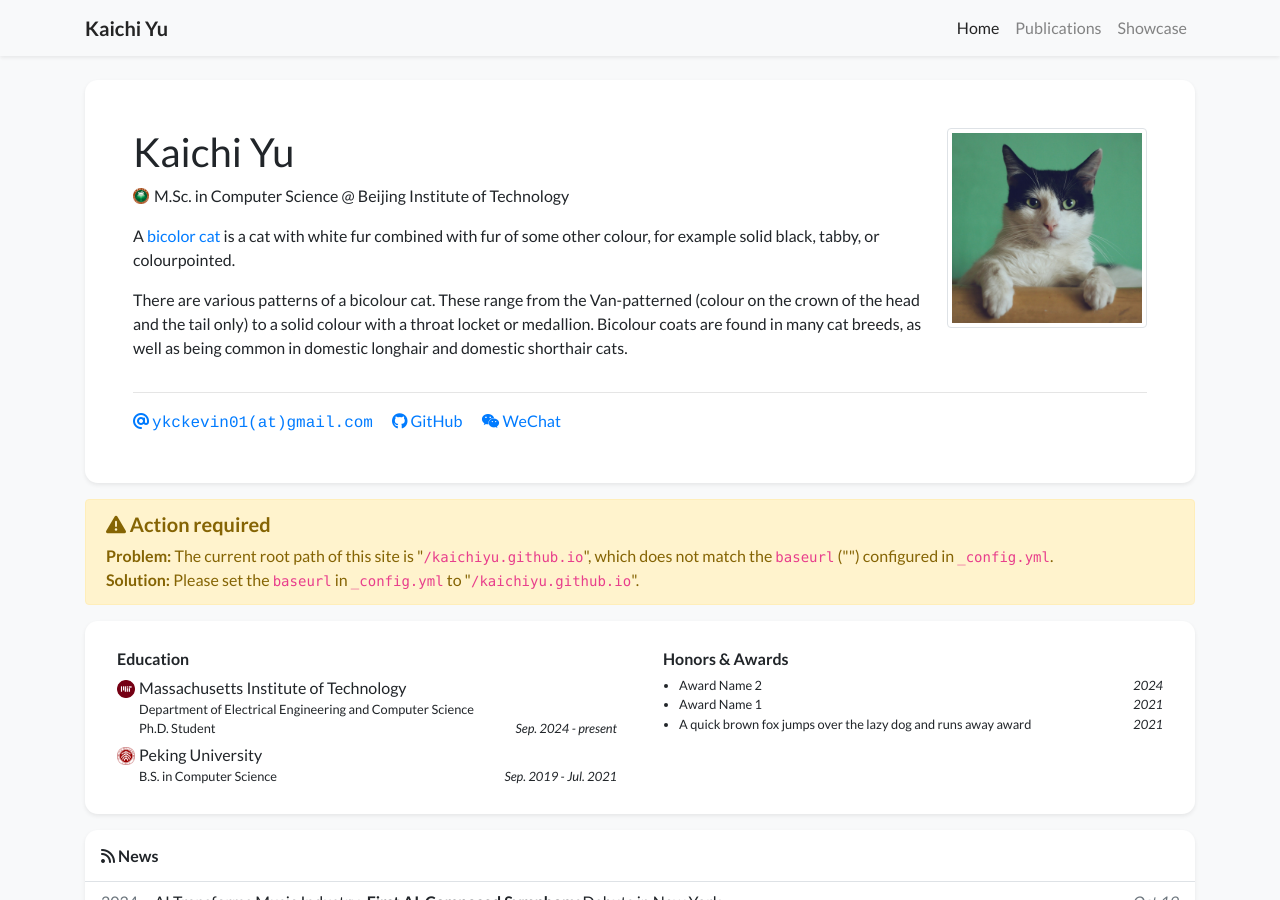
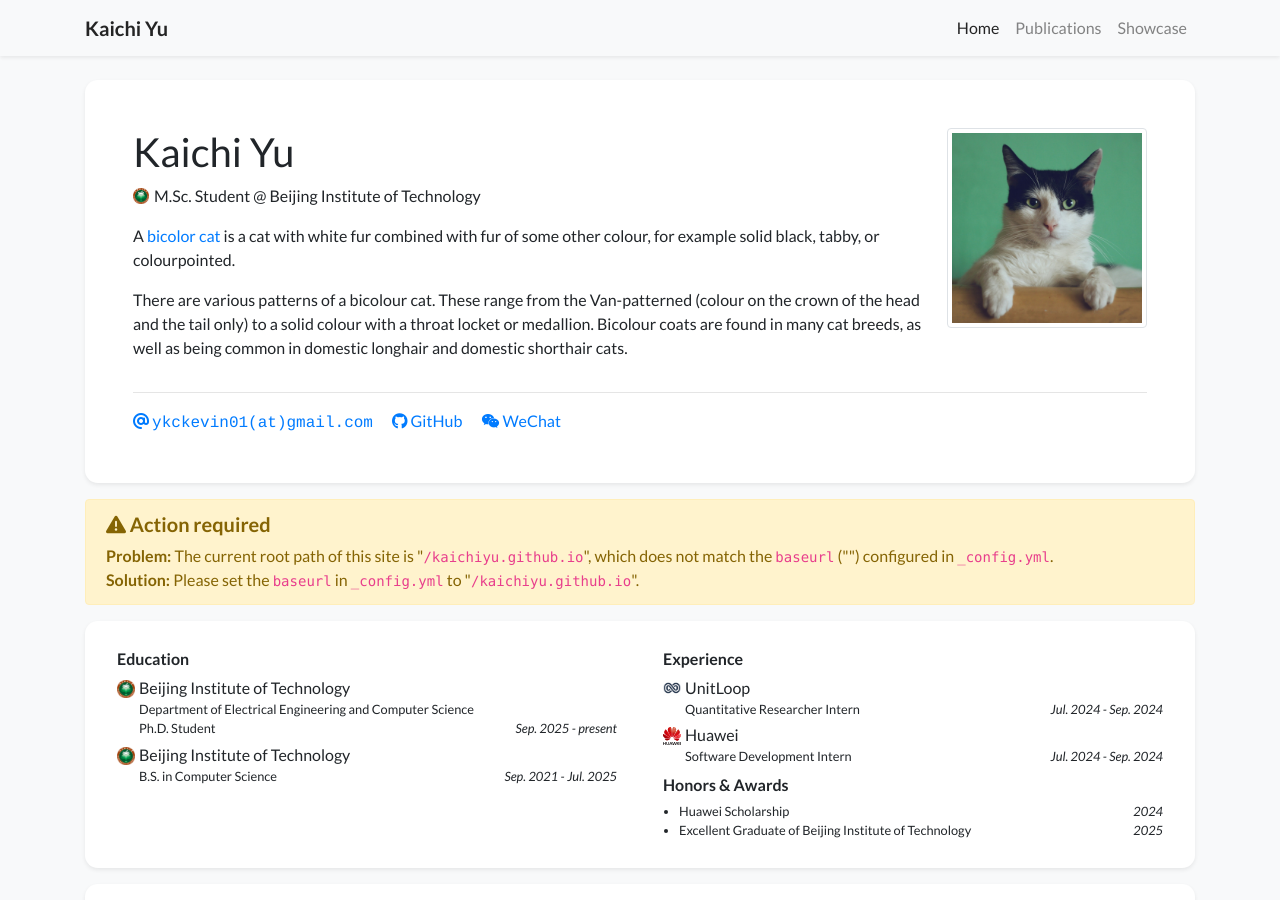
Before and after one commit to KaichiYu/kaichiyu.github.io, a Jekyll site: the page built from index.html, in a window 1280 px wide and 900 px high. Built offline with Jekyll 4.4.1, drawn with Linux system fonts in a browser that asks for light colours; nearby versions of some CDN libraries; a style sheet for code colours, icons or effects is not loaded.

Commit message:
update profile

```diff
--- a/_data/profile.yml
+++ b/_data/profile.yml
@@ -4,7 +4,7 @@ navbar_name: "Kaichi Yu"
 
 positions:
 - logo: /assets/images/badges/bit.png  # Logo is optional
-  name:  M.Sc. in Computer Science @ Beijing Institute of Technology
+  name:  M.Sc. Student @ Beijing Institute of Technology
 # - name: Position 2 without logo
 
 
@@ -13,7 +13,7 @@ email: "ykckevin01@gmail.com"
 # gscholar: xFmQpf4AAAAJ  # This is an example, replace it with your own Google Scholar ID
 github: kaichiyu
 # twitter: your_twitter_id  # Do not include the '@' symbol
-wechat_qrcode: /assets/images/etc/wechat.jpg
+wechat_qrcode: /assets/images/etc/wechat.png
 wechat_prompt: >-
   Please tell me your <strong>name</strong> and <strong>affiliation</strong> (current or past) when adding my wechat. Thanks!
 # linkedin: your-linked-in-id
@@ -35,27 +35,29 @@ portrait_caption: >-
   Photo by Manja Vitolic on Unsplash (this caption is optional, comment it out to disable).
 
 education:
-- name: Massachusetts Institute of Technology
-  logo: /assets/images/badges/MIT_Social_circle.png
+- name: Beijing Institute of Technology
+  logo: /assets/images/badges/bit.png
   position: >-
     Department of Electrical Engineering and Computer Science <br/>
     Ph.D. Student
-  date: Sep. 2024 - present
-- name: Peking University
-  logo: /assets/images/badges/PKU_red.png
+  date: Sep. 2025 - present
+- name: Beijing Institute of Technology
+  logo: /assets/images/badges/bit.png
   position: B.S. in Computer Science
-  date: Sep. 2019 - Jul. 2021
+  date: Sep. 2021 - Jul. 2025
 
-# experience:
-# - name: Peking University
-#   logo: /assets/images/badges/PKU_red.png
-#   position: Research Intern
-#   date: Sep. 2019 - Jul. 2021
+experience:
+- name: UnitLoop
+  logo: /assets/images/badges/unitloop.png
+  position: Quantitative Researcher Intern
+  date: Jul. 2024 - Sep. 2024
+- name: Huawei
+  logo: /assets/images/badges/huawei.svg
+  position: Software Development Intern
+  date: Jul. 2024 - Sep. 2024
 
 awards:
-- name: Award Name 2
+- name: Huawei Scholarship
   date: 2024
-- name: Award Name 1
-  date: 2021
-- name: A quick brown fox jumps over the lazy dog and runs away award
-  date: 2021
+- name: Excellent Graduate of Beijing Institute of Technology
+  date: 2025
```
Also changed, not shown: assets/images/badges/huawei.svg (added), assets/images/badges/unitloop.png (added).
